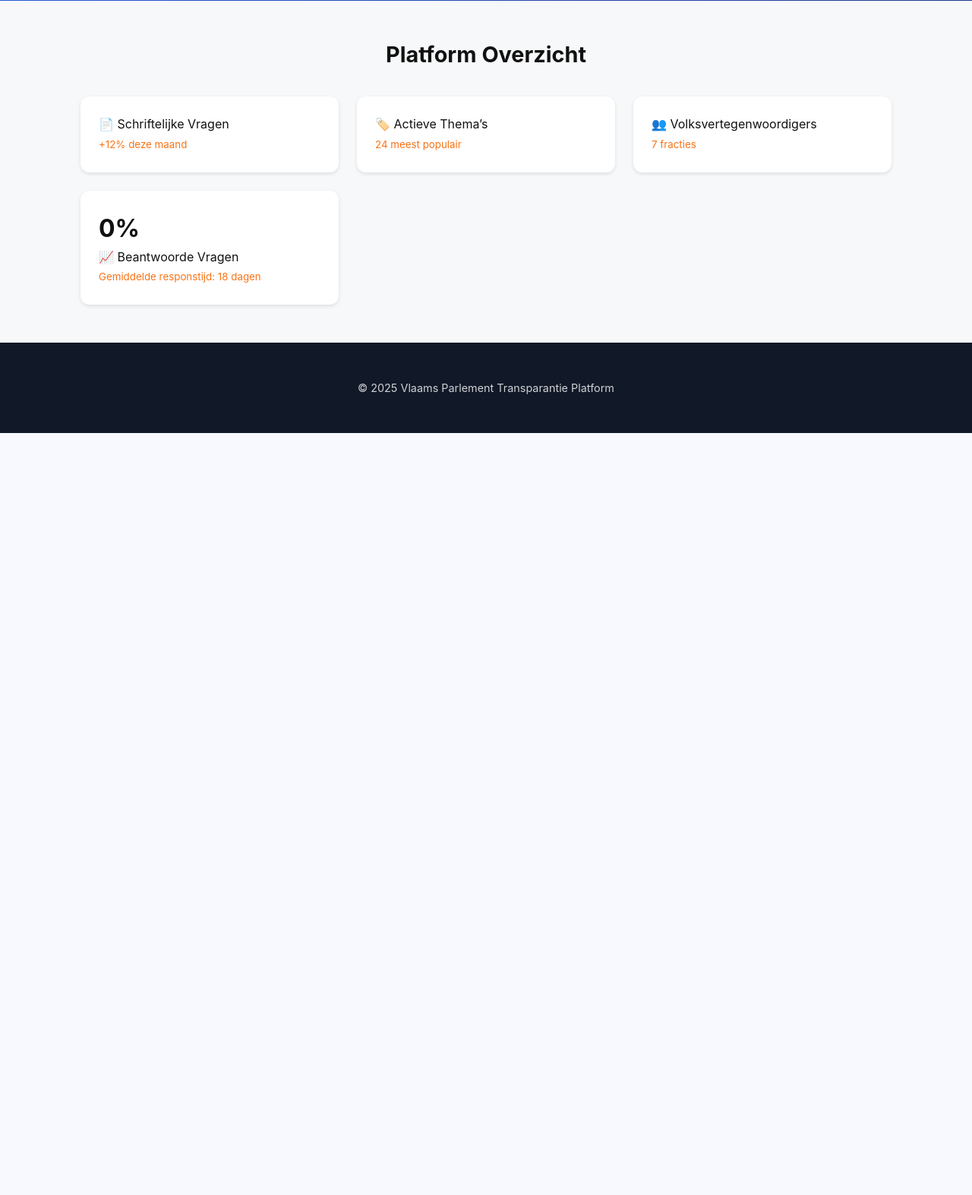
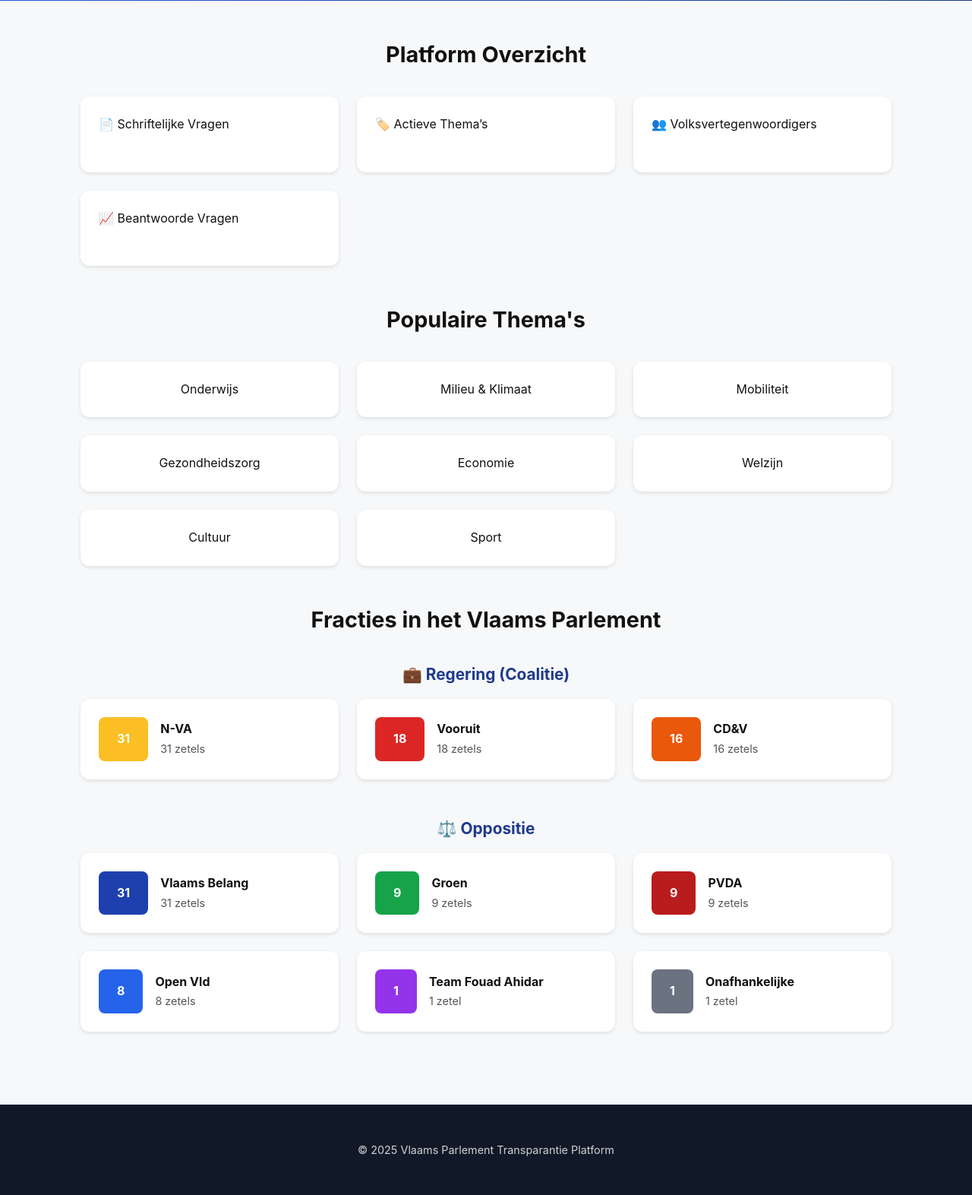
Before and after one commit to A-D-DBS-application/web-application-2025-group-8, a Flask app: page / in a window 1280 px wide. Shown: the part 397-1970 px from the top of the page at 76% size. Before the commit the page ends 967 px from the top, so only its background shows below. Run offline with Flask 3, Linux system fonts and the light colour scheme; data that the repository does not hold is empty.

Commit message:
Update index.html

```diff
--- a/app/templates/index.html
+++ b/app/templates/index.html
@@ -18,28 +18,91 @@
   <h2 class="section-title">Platform Overzicht</h2>
   <div class="cards-grid">
     <div class="card">
-            <p style="font-size: 2rem; font-weight: 700; margin: 0;">{{ aantal_vragen }}</p>
       <p>📄 Schriftelijke Vragen</p>
-            <small style="color: #f97316;">+12% deze maand</small>
+      <small style="color: #f97316; visibility: hidden;">placeholder</small>
     </div>
 
     <div class="card">
-            <p style="font-size: 2rem; font-weight: 700; margin: 0;">{{ aantal_themas }}</p>
       <p>🏷️ Actieve Thema’s</p>
-            <small style="color: #f97316;">24 meest populair</small>
+      <small style="color: #f97316; visibility: hidden;">placeholder</small>
     </div>
 
     <div class="card">
-            <p style="font-size: 2rem; font-weight: 700; margin: 0;">{{ aantal_persoonfuncties }}</p>
       <p>👥 Volksvertegenwoordigers</p>
-            <small style="color: #f97316;">7 fracties</small>
+      <small style="color: #f97316; visibility: hidden;">placeholder</small>
     </div>
 
     <div class="card">
-            <p style="font-size: 2rem; font-weight: 700; margin: 0;">{{ percentage_beantwoord or 0 }}%</p>
       <p>📈 Beantwoorde Vragen</p>
-            <small style="color: #f97316;">Gemiddelde responstijd: 18 dagen</small>
+      <small style="color: #f97316; visibility: hidden;">placeholder</small>
     </div>
   </div>
 </section>
+
+<!-- Populaire Thema's -->
+<section>
+    <h2 class="section-title">Populaire Thema's</h2>
+    <div class="cards-grid">
+        <div class="card" style="text-align:center;">Onderwijs</div>
+        <div class="card" style="text-align:center;">Milieu & Klimaat</div>
+        <div class="card" style="text-align:center;">Mobiliteit</div>
+        <div class="card" style="text-align:center;">Gezondheidszorg</div>
+        <div class="card" style="text-align:center;">Economie</div>
+        <div class="card" style="text-align:center;">Welzijn</div>
+        <div class="card" style="text-align:center;">Cultuur</div>
+        <div class="card" style="text-align:center;">Sport</div>
+    </div>
+</section>
+
+<!-- Fracties in het Vlaams Parlement -->
+<section style="background-color:#f6f8fa; padding-bottom:3rem;">
+  <h2 class="section-title">Fracties in het Vlaams Parlement</h2>
+
+  <!-- Regering -->
+  <h3 style="text-align:center; font-size:1.3rem; margin-top:2rem; color:#1e3a8a;">💼 Regering (Coalitie)</h3>
+  <div class="cards-grid" style="margin-top:1rem;">
+    <div class="card" style="display:flex;align-items:center;gap:1rem;">
+      <div style="background-color:#fbbf24;color:#fff;padding:1rem 1.5rem;border-radius:0.5rem;font-weight:700;">31</div>
+      <div><strong>N-VA</strong><br><span style="font-size:0.9rem;color:#555;">31 zetels</span></div>
+    </div>
+    <div class="card" style="display:flex;align-items:center;gap:1rem;">
+      <div style="background-color:#dc2626;color:#fff;padding:1rem 1.5rem;border-radius:0.5rem;font-weight:700;">18</div>
+      <div><strong>Vooruit</strong><br><span style="font-size:0.9rem;color:#555;">18 zetels</span></div>
+    </div>
+    <div class="card" style="display:flex;align-items:center;gap:1rem;">
+      <div style="background-color:#ea580c;color:#fff;padding:1rem 1.5rem;border-radius:0.5rem;font-weight:700;">16</div>
+      <div><strong>CD&V</strong><br><span style="font-size:0.9rem;color:#555;">16 zetels</span></div>
+    </div>
+  </div>
+
+  <!-- Oppositie -->
+  <h3 style="text-align:center; font-size:1.3rem; margin-top:3rem; color:#1e3a8a;">⚖️ Oppositie</h3>
+  <div class="cards-grid" style="margin-top:1rem;">
+    <div class="card" style="display:flex;align-items:center;gap:1rem;">
+      <div style="background-color:#1e40af;color:#fff;padding:1rem 1.5rem;border-radius:0.5rem;font-weight:700;">31</div>
+      <div><strong>Vlaams Belang</strong><br><span style="font-size:0.9rem;color:#555;">31 zetels</span></div>
+    </div>
+    <div class="card" style="display:flex;align-items:center;gap:1rem;">
+      <div style="background-color:#16a34a;color:#fff;padding:1rem 1.5rem;border-radius:0.5rem;font-weight:700;">9</div>
+      <div><strong>Groen</strong><br><span style="font-size:0.9rem;color:#555;">9 zetels</span></div>
+    </div>
+    <div class="card" style="display:flex;align-items:center;gap:1rem;">
+      <div style="background-color:#b91c1c;color:#fff;padding:1rem 1.5rem;border-radius:0.5rem;font-weight:700;">9</div>
+      <div><strong>PVDA</strong><br><span style="font-size:0.9rem;color:#555;">9 zetels</span></div>
+    </div>
+    <div class="card" style="display:flex;align-items:center;gap:1rem;">
+      <div style="background-color:#2563eb;color:#fff;padding:1rem 1.5rem;border-radius:0.5rem;font-weight:700;">8</div>
+      <div><strong>Open Vld</strong><br><span style="font-size:0.9rem;color:#555;">8 zetels</span></div>
+    </div>
+    <div class="card" style="display:flex;align-items:center;gap:1rem;">
+      <div style="background-color:#9333ea;color:#fff;padding:1rem 1.5rem;border-radius:0.5rem;font-weight:700;">1</div>
+      <div><strong>Team Fouad Ahidar</strong><br><span style="font-size:0.9rem;color:#555;">1 zetel</span></div>
+    </div>
+    <div class="card" style="display:flex;align-items:center;gap:1rem;">
+      <div style="background-color:#6b7280;color:#fff;padding:1rem 1.5rem;border-radius:0.5rem;font-weight:700;">1</div>
+      <div><strong>Onafhankelijke</strong><br><span style="font-size:0.9rem;color:#555;">1 zetel</span></div>
+    </div>
+  </div>
+</section>
+
 {% endblock %}
```
Lines whose indentation alone changed are shown as unchanged.
